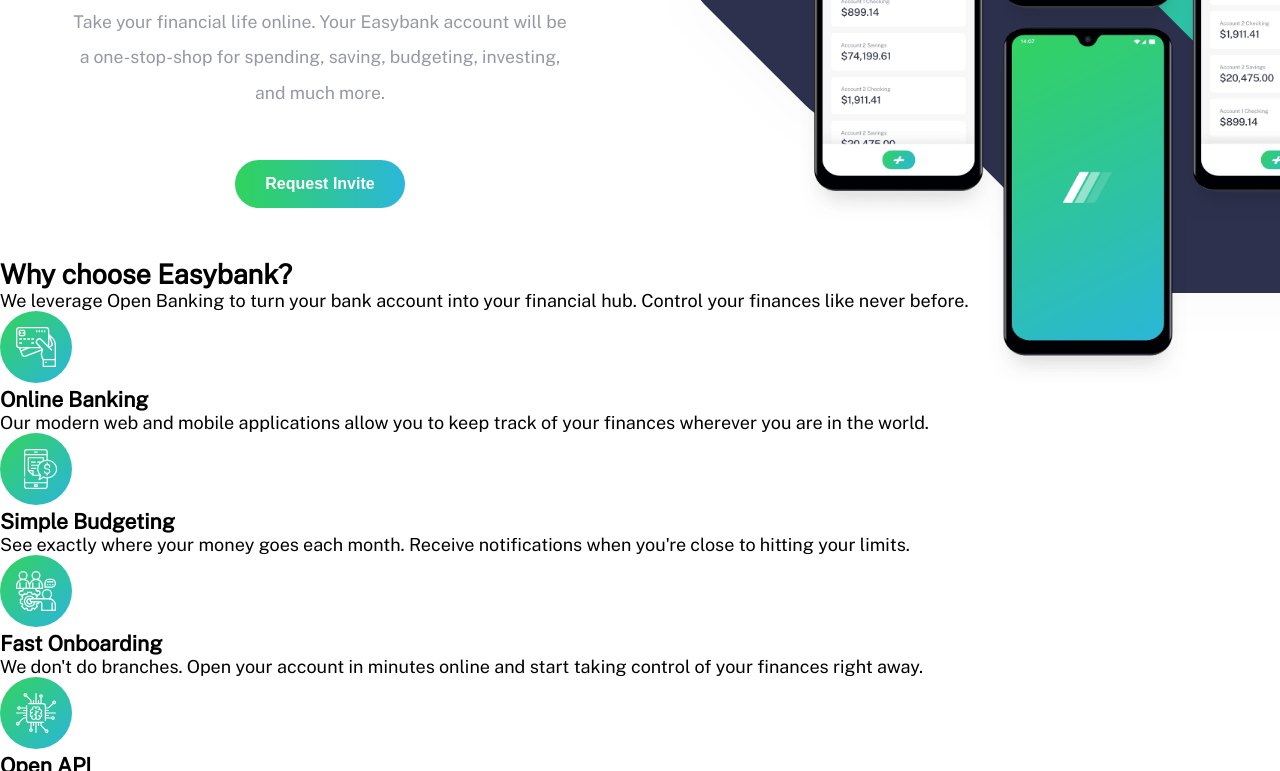
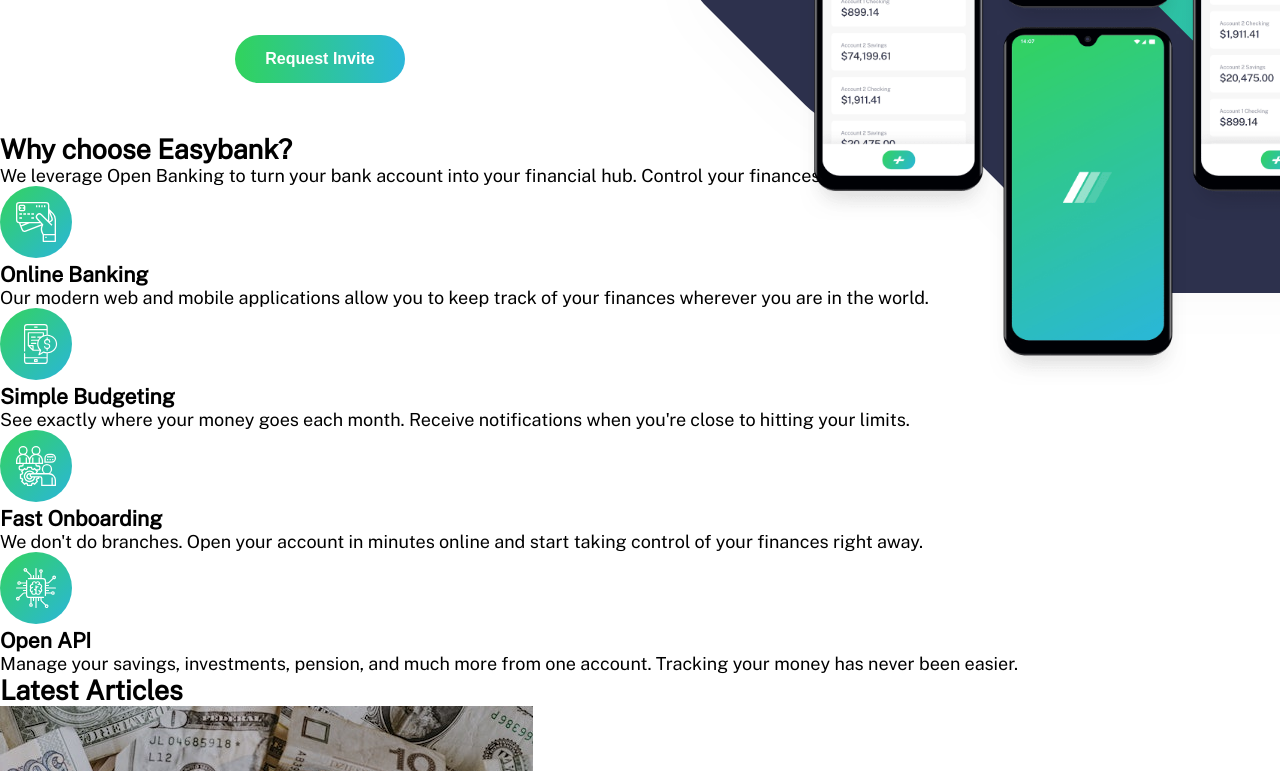
Before and after one commit to Stef-Lev/CodingPartners, a website built with Parcel: page easy-bank-header/index.html in a window 1280 px wide. Shown: the part 329-1100 px from the top of the page. Built offline with nearby package versions, Linux system fonts and the light colour scheme.

Commit message:
Add files via upload

```diff
--- a/easy-bank-header/styles/style.scss
+++ b/easy-bank-header/styles/style.scss
@@ -2,6 +2,7 @@
 $lightGray:hsl(233, 8%, 62%);
 $buttonGreen:hsl(136, 65%, 51%);
 $buttonBlue:hsl(192, 70%, 51%);
+
 
 *,*::before,*::after{
     margin: 0;
@@ -94,9 +95,14 @@
         margin: 50px auto;
         font-size: 16px;
         font-weight: 700;
+        &:hover{
+            opacity: 0.8;
+            cursor:pointer;
+        }
 
     }
 }
+
 
 @media (min-width: 768px) {
     header{
@@ -118,6 +124,11 @@
             color: white;
             font-size: 16px;
             font-weight: 700;
+            &:hover{
+                opacity: 0.8;
+                cursor:pointer;
+            }
+
         }
 
     }
@@ -146,9 +157,10 @@
         }
         .intro-text{
             flex: 50%;
-            padding-left: 70px;
-            padding-right: 70px;
-            margin-top: 100px;
+            padding-left: 20px;
+            padding-right: 20px;
+            margin-top: 10px;
+            text-align: left;
         }
         .intro-images-mob{
             display: none;
@@ -170,7 +182,13 @@
             margin-top: -14%;
             margin-left: 25%;
 
-
         }
     }
  }
+ @media (min-width: 1000px) {
+    main .intro-text {
+      padding-left: 70px;
+      padding-right: 70px;
+      margin-top: 80px;
+    }
+}
```
Also changed, not shown: easy-bank-header/styles/style.css.
